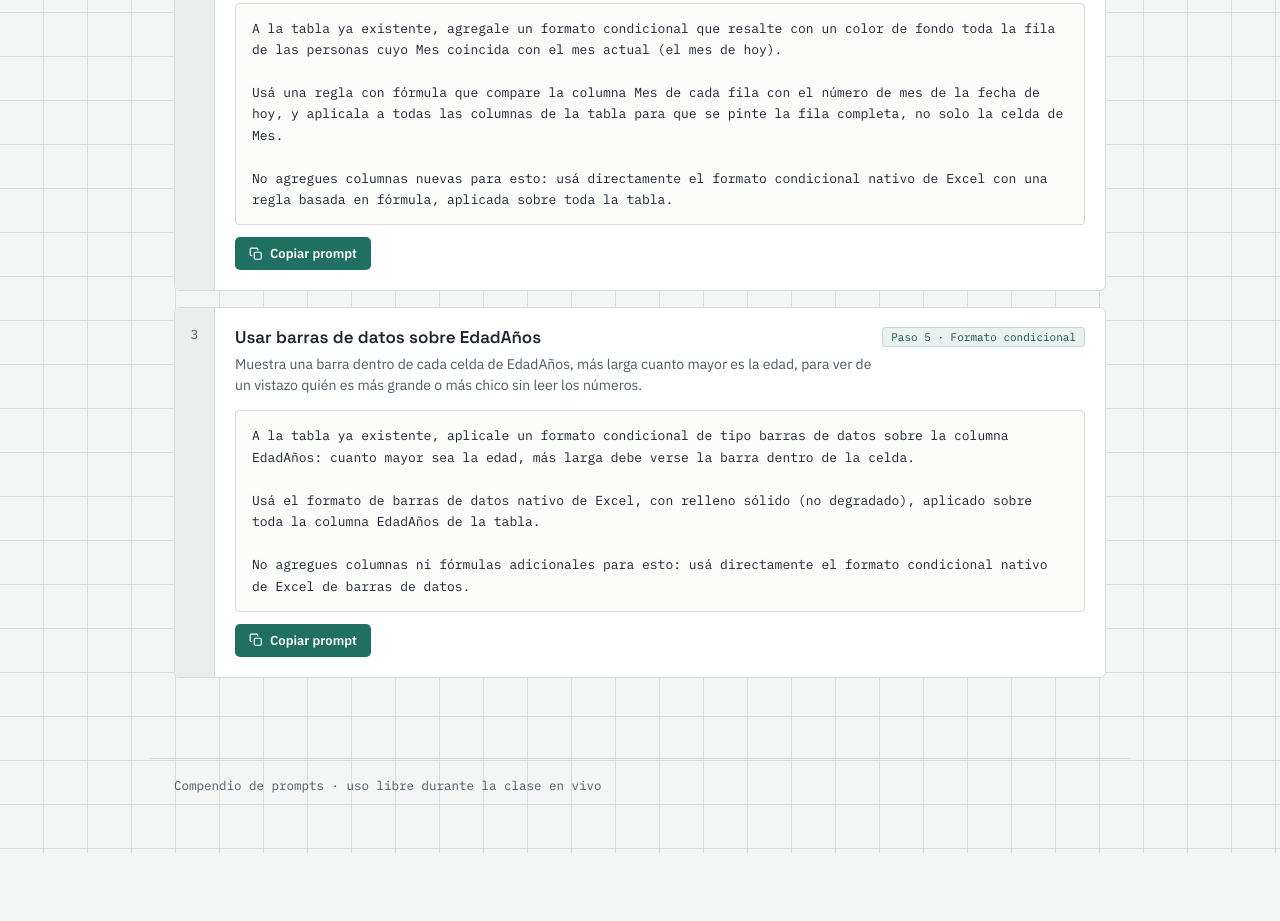
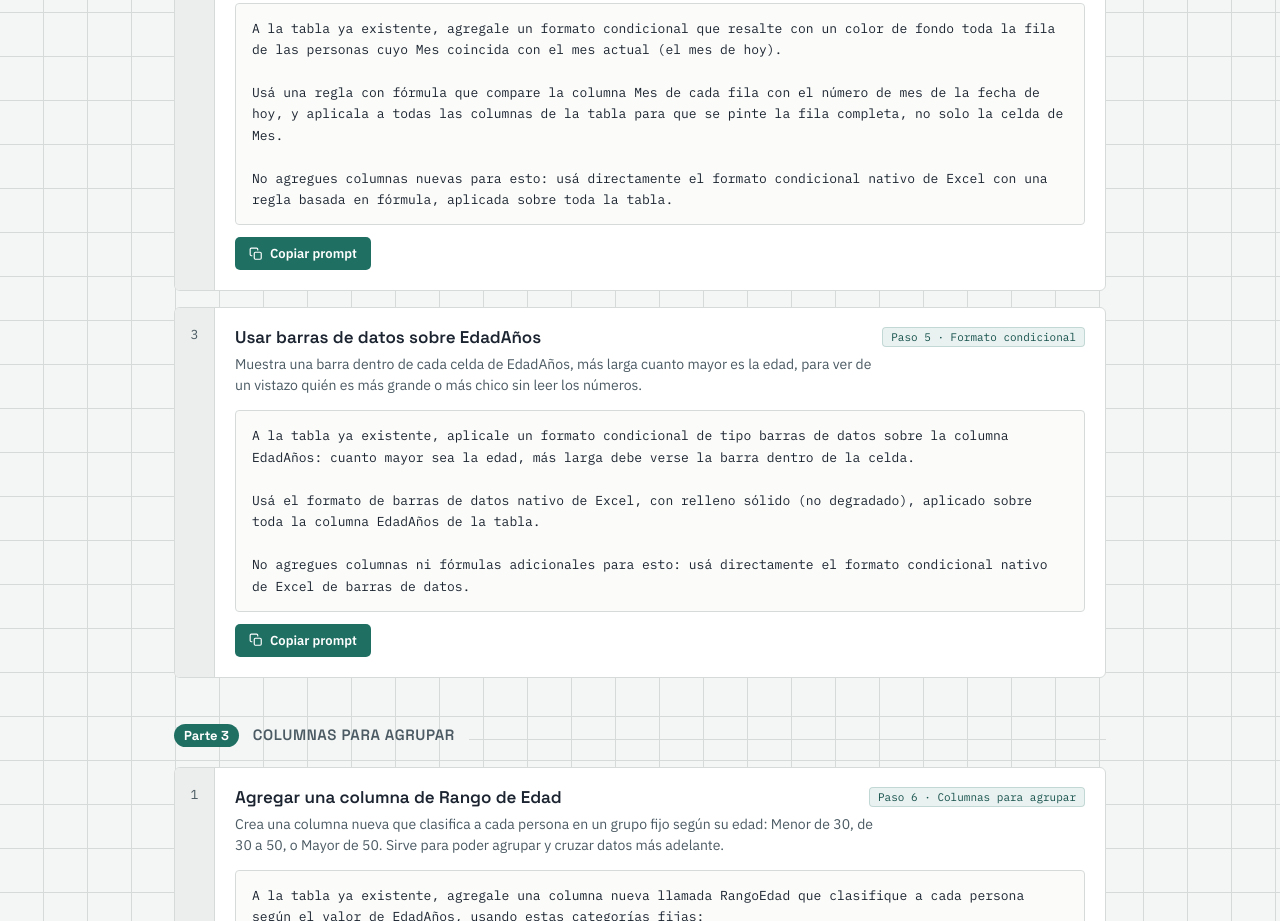
Before and after one commit to NestorISI/PromtsISIEduca, a plain HTML site: page index.html in a window 1280 px wide. Shown: the part 1879-2800 px from the top of the page. Before the commit the page ends 2732 px from the top, so only its background shows below. Drawn offline with Linux system fonts and the light colour scheme.

Commit message:
Update version to 1.7 and add instructions for RangoEdad and Departamento columns

```diff
--- a/index.html
+++ b/index.html
@@ -1,7 +1,7 @@
 <!DOCTYPE html>
 <!--
   ═══════════════════════════════════════════════════════════════
-  VERSIÓN DEL ARCHIVO: 1.6
+  VERSIÓN DEL ARCHIVO: 1.7
   Última actualización: 2026-07-05
 
   Historial:
@@ -12,6 +12,7 @@
   - 1.4  Paso 3: punto medio con tipo "Porcentaje" (no Fórmula, no Percentil)
   - 1.5  Se agregó Parte 2 / Paso 4: marcar cumpleañeros del mes actual (usa columna Mes)
   - 1.6  Se agregó Parte 2 / Paso 5: barras de datos sobre EdadAños
+  - 1.7  Se agregó Parte 3 / Paso 6 (RangoEdad con SI) y Paso 7 (Departamento ficticio)
 
   Al editar este archivo (a mano o por chat), actualizar este número
   de versión y sumar una línea al historial.
@@ -422,6 +423,33 @@ No agregues columnas nuevas para esto: usá directamente el formato condicional
 Usá el formato de barras de datos nativo de Excel, con relleno sólido (no degradado), aplicado sobre toda la columna EdadAños de la tabla.
 
 No agregues columnas ni fórmulas adicionales para esto: usá directamente el formato condicional nativo de Excel de barras de datos.`
+    },
+    {
+      part: 3,
+      partTitle: "Parte 3 · Columnas para agrupar",
+      category: "Paso 6 · Columnas para agrupar",
+      title: "Agregar una columna de Rango de Edad",
+      desc: "Crea una columna nueva que clasifica a cada persona en un grupo fijo según su edad: Menor de 30, de 30 a 50, o Mayor de 50. Sirve para poder agrupar y cruzar datos más adelante.",
+      prompt: `A la tabla ya existente, agregale una columna nueva llamada RangoEdad que clasifique a cada persona según el valor de EdadAños, usando estas categorías fijas:
+- "Menor de 30": si EdadAños es menor a 30
+- "30 a 50": si EdadAños está entre 30 y 50 (inclusive)
+- "Mayor de 50": si EdadAños es mayor a 50
+
+Usá una fórmula con SI (anidados si hace falta) basada en la columna EdadAños ya existente, no valores pegados a mano. No calcules estos rangos con funciones estadísticas ni con criterios que dependan del conjunto de datos: los tres límites (30 y 50) son fijos, siempre los mismos sin importar los datos de la tabla.
+
+Al final, revisá que ninguna celda tenga errores (#VALOR!, #NUM!, etc.) y corregilos si aparecen.`
+    },
+    {
+      part: 3,
+      partTitle: "Parte 3 · Columnas para agrupar",
+      category: "Paso 7 · Columnas para agrupar",
+      title: "Agregar una columna de Departamento",
+      desc: "Crea una columna nueva con un área de trabajo ficticia para cada persona (Ventas, Administración, Sistemas o RRHH), para tener una segunda categoría con la que armar tablas dinámicas cruzadas más adelante.",
+      prompt: `A la tabla ya existente, agregale una columna nueva llamada Departamento que le asigne a cada persona, de forma ficticia, uno de estos cuatro valores: Ventas, Administración, Sistemas o RRHH.
+
+La asignación no tiene que seguir ninguna lógica basada en las otras columnas (edad, sueldo, fecha, etc.): simplemente repartí los 100 registros entre los cuatro departamentos de manera variada, para que después se puedan cruzar en una tabla dinámica.
+
+Estos valores pueden quedar como texto fijo en la columna (no hace falta que sea una fórmula viva). Al final, revisá que ninguna celda tenga errores (#VALOR!, #NUM!, etc.) y corregilos si aparecen.`
     }
   ];
 
```
